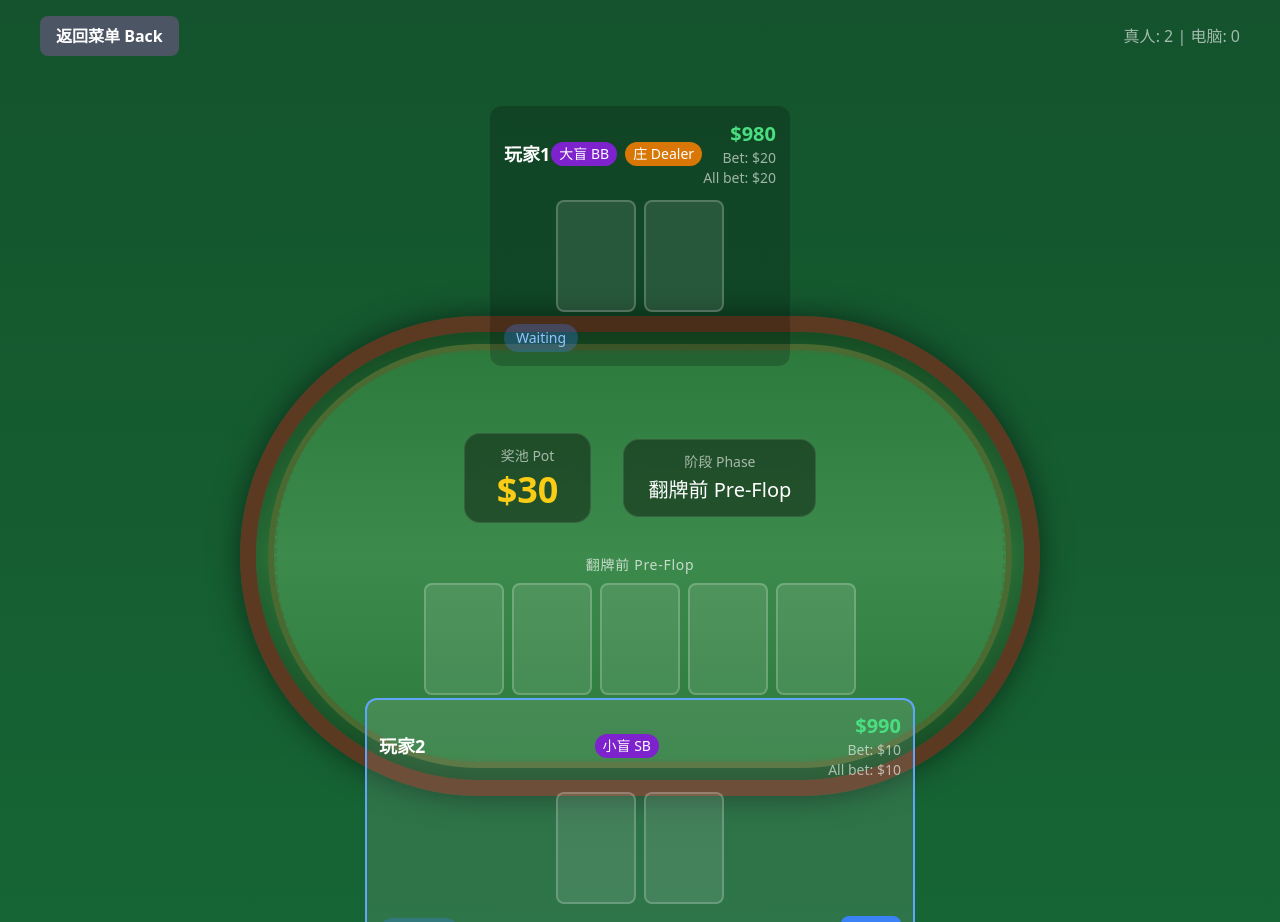
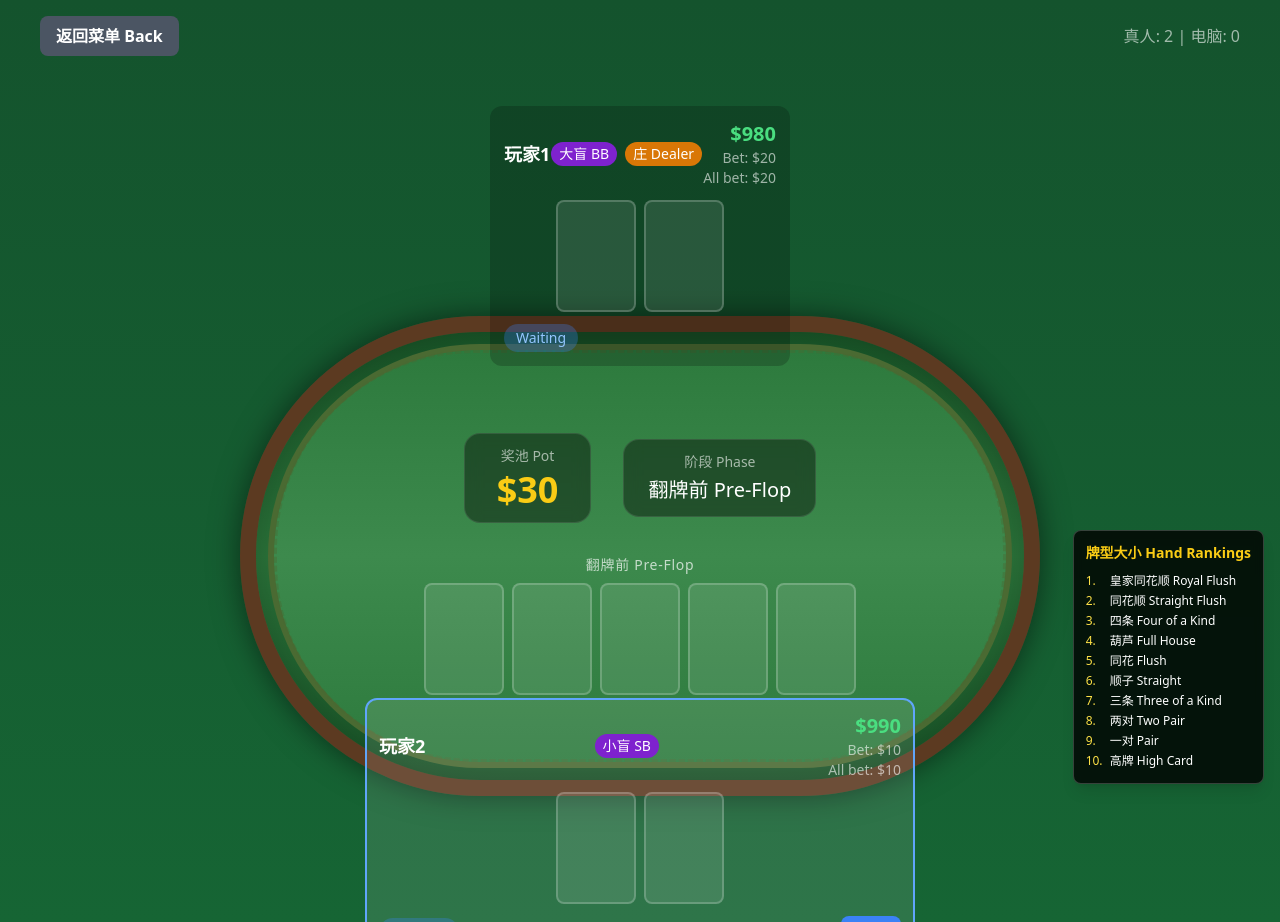
Before and after one commit to CatherineLiyuankun/texas-poker, a React (Vite) app: page / in a window 1280 px wide. Both pictures are taken after a click on the button "开始游戏 Start Game". Built offline with nearby package versions, Linux system fonts and the light colour scheme.

Commit message:
Add 牌型大小 Hand Rankings

```diff
--- a/src/components/GameBoard.tsx
+++ b/src/components/GameBoard.tsx
@@ -5,6 +5,7 @@ import { CommunityCards } from './CommunityCards';
 import { PotDisplay } from './PotDisplay';
 import { ActionButtons } from './ActionButtons';
 import { PokerTable } from './PokerTable';
+import { HandRankingGuide } from './HandRankingGuide';
 import { calculatePlayerPositions } from '../utils/tablePositions';
 import { getBotAction, getBotName } from '../utils/botAI';
 import { evaluateHand } from '../utils/handEvaluator';
@@ -298,6 +299,7 @@ export const GameBoard: React.FC<GameBoardProps> = ({ playerConfig, onBackToMenu
             </div>
           </>
         )}
+        <HandRankingGuide />
       </div>
     </div>
   );
--- /dev/null
+++ b/src/components/HandRankingGuide.tsx
@@ -0,0 +1,29 @@
+import React from 'react';
+import { HAND_RANK_NAMES, type HandRank } from '../types/poker';
+
+const HAND_RANKS_IN_ORDER: HandRank[] = [
+  'royal_flush',
+  'straight_flush',
+  'four_of_kind',
+  'full_house',
+  'flush',
+  'straight',
+  'three_of_kind',
+  'two_pair',
+  'pair',
+  'high_card',
+];
+
+export const HandRankingGuide: React.FC = () => {
+  return (
+    <div className="fixed bottom-4 right-4 bg-black/80 backdrop-blur-sm rounded-lg p-3 text-white text-xs shadow-lg border border-white/20">
+      <div className="font-bold mb-2 text-yellow-400 text-sm">牌型大小 Hand Rankings</div>
+      {HAND_RANKS_IN_ORDER.map((rank, index) => (
+        <div key={rank} className="flex items-center gap-2 py-0.5">
+          <span className="text-yellow-300 w-4">{1 + index}.</span>
+          <span>{HAND_RANK_NAMES[rank]}</span>
+        </div>
+      ))}
+    </div>
+  );
+};
```
